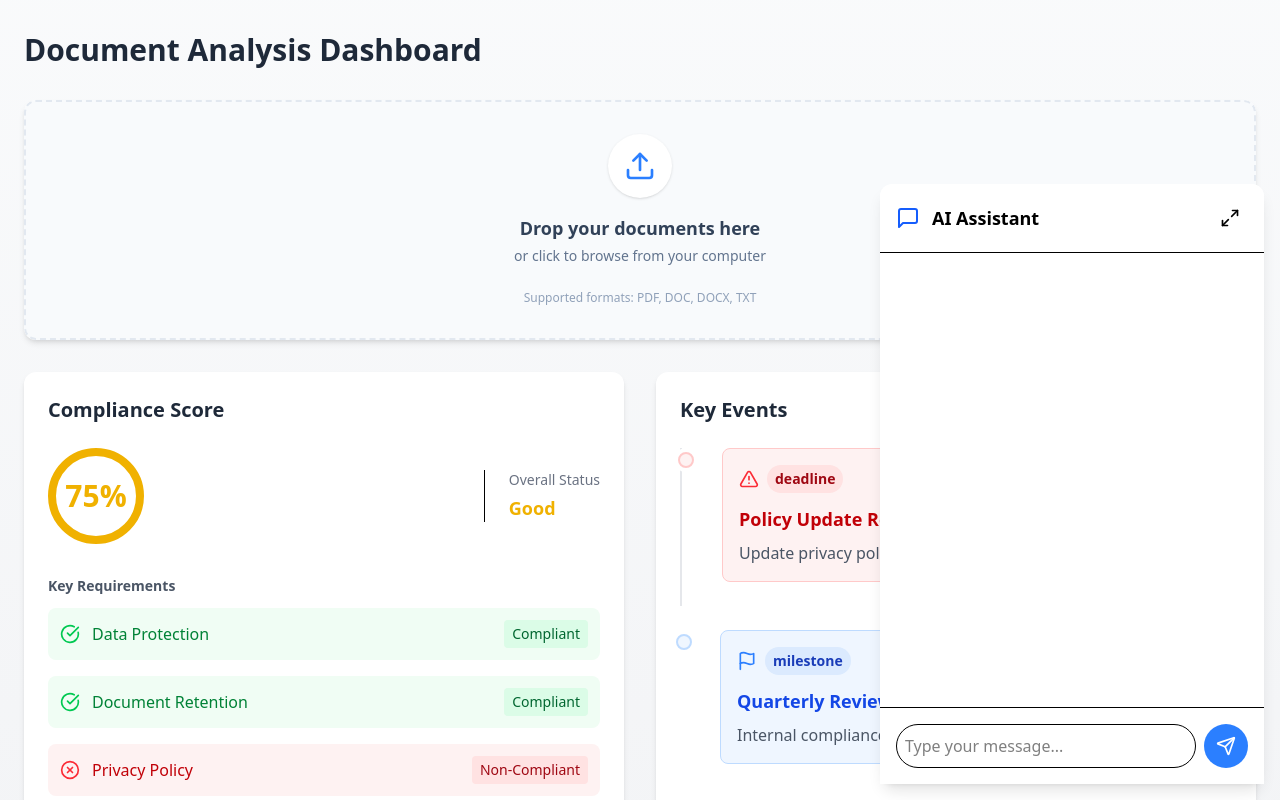
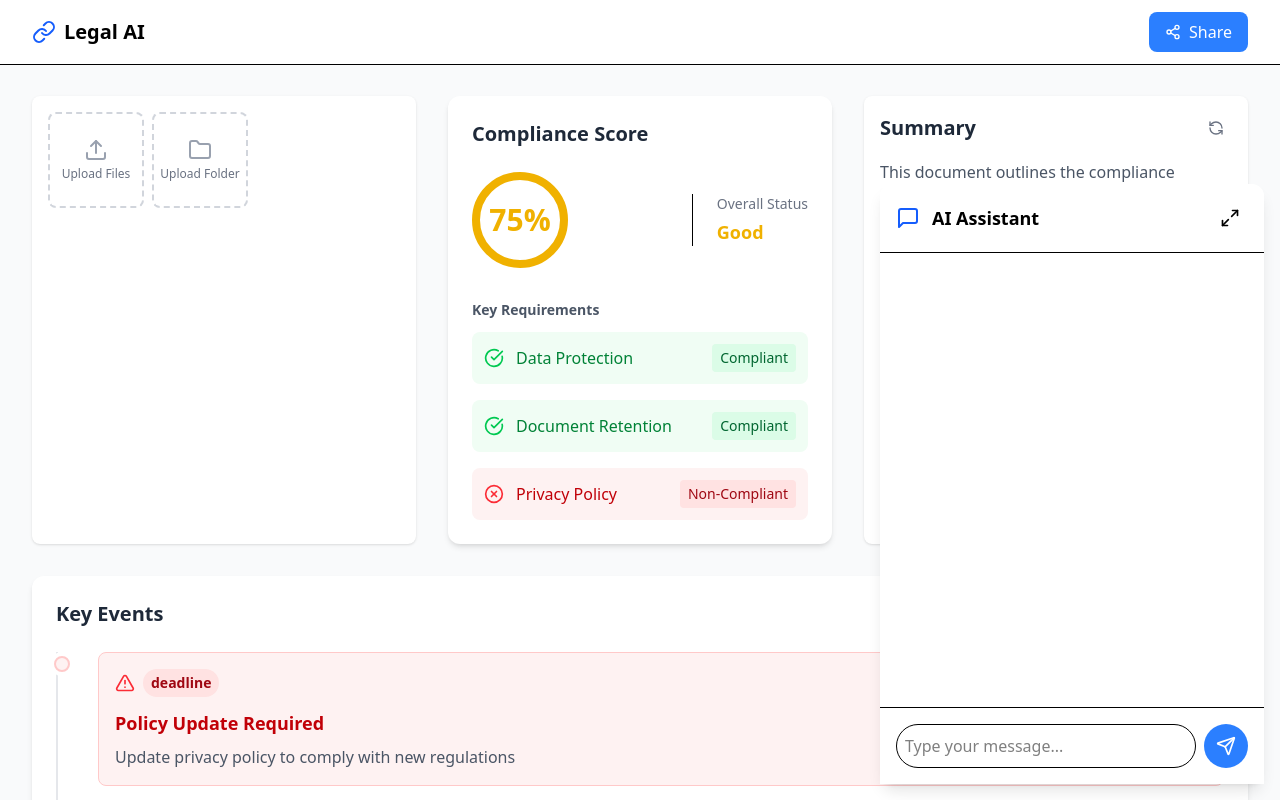
Before and after one commit to calvinseptyanto/ibmgranite, a React (Vite) app in the folder client/: page / in a window 1280 px wide. Shown: the top 800 px of the page. Built offline with nearby package versions, Linux system fonts and the light colour scheme.

Commit message:
made 2 components and tweaked how the frontend looks

```diff
--- a/client/src/components/DocumentUpload.jsx
+++ b/client/src/components/DocumentUpload.jsx
@@ -1,46 +1,63 @@
-import React, { useState } from 'react';
-import { Upload, FileText, X } from 'lucide-react';
+import React from 'react';
+import { Upload, X, FileText, Folder } from 'lucide-react';
 
 const DocumentUpload = ({ onFileUpload, uploadedFiles }) => {
-  const [isDragging, setIsDragging] = useState(false);
-
   const handleFileUpload = (event) => {
     const files = Array.from(event.target.files);
     onFileUpload?.(files);
   };
 
-  const handleDragOver = (e) => {
-    e.preventDefault();
-    setIsDragging(true);
-  };
-
-  const handleDragLeave = () => {
-    setIsDragging(false);
-  };
-
-  const handleDrop = (e) => {
-    e.preventDefault();
-    setIsDragging(false);
-    const files = Array.from(e.dataTransfer.files);
+  const handleFolderUpload = (event) => {
+    const files = Array.from(event.target.files);
     onFileUpload?.(files);
   };
 
+  const getFileIcon = (filename) => {
+    const extension = filename.split('.').pop().toLowerCase();
+    switch (extension) {
+      case 'pdf':
+        return <FileText className="w-8 h-8 text-red-500" />;
+      case 'doc':
+      case 'docx':
+        return <FileText className="w-8 h-8 text-blue-500" />;
+      case 'txt':
+        return <FileText className="w-8 h-8 text-gray-500" />;
+      default:
+        return <FileText className="w-8 h-8 text-gray-400" />;
+    }
+  };
+
   return (
-    <div className="bg-white rounded-xl shadow-md overflow-hidden">
-      {/* Upload Area */}
+    <div className="bg-white rounded-lg shadow p-4">
+      <div className="flex flex-wrap gap-4">
+        {/* Uploaded Files */}
+        {uploadedFiles.map((file, index) => (
           <div
-        className={`
-          p-8 transition-all duration-200
-          ${isDragging
-            ? 'bg-blue-50 border-blue-300'
-            : 'bg-slate-50 border-slate-200'
-          }
-          border-2 border-dashed rounded-xl
-        `}
-        onDragOver={handleDragOver}
-        onDragLeave={handleDragLeave}
-        onDrop={handleDrop}
+            key={index}
+            className="relative group w-24 h-24 bg-gray-50 rounded-lg border flex flex-col items-center justify-center p-2"
           >
+            {/* Remove Button */}
+            <button
+              className="absolute -top-2 -right-2 bg-red-500 text-white rounded-full p-1 opacity-0 group-hover:opacity-100 transition-opacity"
+              onClick={() => onFileUpload(uploadedFiles.filter((_, i) => i !== index))}
+            >
+              <X className="w-3 h-3" />
+            </button>
+
+            {/* File Icon */}
+            {getFileIcon(file.name)}
+
+            {/* File Name */}
+            <span className="text-xs text-gray-600 mt-1 truncate w-full text-center">
+              {file.name.length > 15 ? file.name.substring(0, 12) + '...' : file.name}
+            </span>
+          </div>
+        ))}
+
+        {/* Upload Buttons */}
+        <div className="flex gap-2">
+          {/* File Upload */}
+          <div>
             <input
               type="file"
               multiple
@@ -51,56 +68,33 @@ const DocumentUpload = ({ onFileUpload, uploadedFiles }) => {
             />
             <label
               htmlFor="file-upload"
-          className="flex flex-col items-center gap-4 cursor-pointer"
+              className="w-24 h-24 border-2 border-dashed border-gray-300 rounded-lg flex flex-col items-center justify-center cursor-pointer hover:bg-gray-50 transition-colors"
             >
-          <div className="p-4 bg-white rounded-full shadow-sm">
-            <Upload className="w-8 h-8 text-blue-500" />
-          </div>
-          <div className="text-center">
-            <p className="text-lg font-semibold text-slate-700">
-              Drop your documents here
-            </p>
-            <p className="text-sm text-slate-500 mt-1">
-              or click to browse from your computer
-            </p>
-          </div>
-          <p className="text-xs text-slate-400 mt-2">
-            Supported formats: PDF, DOC, DOCX, TXT
-          </p>
+              <Upload className="w-6 h-6 text-gray-400" />
+              <span className="text-xs text-gray-500 mt-1">Upload Files</span>
             </label>
           </div>
 
-      {/* File List */}
-      {uploadedFiles.length > 0 && (
-        <div className="p-6 border-t border-slate-200">
-          <h3 className="text-sm font-semibold text-slate-700 mb-4">
-            Uploaded Files ({uploadedFiles.length})
-          </h3>
-          <div className="space-y-3">
-            {uploadedFiles.map((file, index) => (
-              <div
-                key={index}
-                className="flex items-center justify-between p-3 bg-slate-50 rounded-lg hover:bg-slate-100 transition-colors"
+          {/* Folder Upload */}
+          <div>
+            <input
+              type="file"
+              webkitdirectory=""
+              directory=""
+              onChange={handleFolderUpload}
+              className="hidden"
+              id="folder-upload"
+            />
+            <label
+              htmlFor="folder-upload"
+              className="w-24 h-24 border-2 border-dashed border-gray-300 rounded-lg flex flex-col items-center justify-center cursor-pointer hover:bg-gray-50 transition-colors"
             >
-                <div className="flex items-center gap-3">
-                  <div className="p-2 bg-white rounded-lg">
-                    <FileText className="w-4 h-4 text-blue-500" />
-                  </div>
-                  <div>
-                    <p className="text-sm font-medium text-slate-700">{file.name}</p>
-                    <p className="text-xs text-slate-500">
-                      {(file.size / 1024 / 1024).toFixed(2)} MB
-                    </p>
+              <Folder className="w-6 h-6 text-gray-400" />
+              <span className="text-xs text-gray-500 mt-1">Upload Folder</span>
+            </label>
           </div>
         </div>
-                <button className="p-1 hover:bg-slate-200 rounded-full transition-colors">
-                  <X className="w-4 h-4 text-slate-500" />
-                </button>
       </div>
-            ))}
-          </div>
-        </div>
-      )}
     </div>
   );
 };
--- /dev/null
+++ b/client/src/components/Navbar.jsx
@@ -0,0 +1,63 @@
+import React, { useState } from 'react';
+import { Share2, Check, Link } from 'lucide-react';
+
+const Navbar = () => {
+  const [showCopiedMessage, setShowCopiedMessage] = useState(false);
+
+  const handleShare = async () => {
+    try {
+      // Get the current URL
+      const currentUrl = window.location.href;
+      await navigator.clipboard.writeText(currentUrl);
+
+      // Show copied message
+      setShowCopiedMessage(true);
+      setTimeout(() => setShowCopiedMessage(false), 2000);
+    } catch (err) {
+      console.error('Failed to copy:', err);
+    }
+  };
+
+  return (
+    <nav className="fixed top-0 left-0 right-0 bg-white border-b z-50">
+      <div className="max-w-7xl mx-auto px-4 sm:px-6 lg:px-8">
+        <div className="flex justify-between items-center h-16">
+          {/* Logo/Brand */}
+          <div className="flex items-center">
+            <Link className="w-6 h-6 text-blue-600" />
+            <span className="ml-2 text-xl font-semibold">Legal AI</span>
+          </div>
+
+          {/* Share Button */}
+          <div className="relative">
+            <button
+              onClick={handleShare}
+              className="flex items-center gap-2 px-4 py-2 bg-blue-500 text-white rounded-lg hover:bg-blue-600 transition-colors"
+            >
+              {showCopiedMessage ? (
+                <>
+                  <Check className="w-4 h-4" />
+                  <span>Copied!</span>
+                </>
+              ) : (
+                <>
+                  <Share2 className="w-4 h-4" />
+                  <span>Share</span>
+                </>
+              )}
+            </button>
+
+            {/* Tooltip/Message (appears when copying) */}
+            {showCopiedMessage && (
+              <div className="absolute right-0 mt-2 py-1 px-3 bg-gray-800 text-white text-sm rounded shadow-lg whitespace-nowrap">
+                Link copied to clipboard
+              </div>
+            )}
+          </div>
+        </div>
+      </div>
+    </nav>
+  );
+};
+
+export default Navbar;
--- /dev/null
+++ b/client/src/components/Summary.jsx
@@ -0,0 +1,36 @@
+import React, { useState } from 'react';
+import { RefreshCcw } from 'lucide-react';
+
+const Summary = ({ summary = "Loading summary..." }) => {
+  const [isLoading, setIsLoading] = useState(false);
+
+  const handleRefresh = async () => {
+    setIsLoading(true);
+    // Add your API call here
+    setTimeout(() => setIsLoading(false), 1000); // Temporary timeout for demo
+  };
+
+  return (
+    <div className="bg-white rounded-lg shadow p-4 h-full">
+      {/* Header */}
+      <div className="flex justify-between items-center mb-4">
+        <h2 className="text-xl font-semibold text-gray-800">Summary</h2>
+        <button
+          onClick={handleRefresh}
+          className={`p-2 rounded-full hover:bg-gray-100 transition-all ${isLoading ? 'animate-spin' : ''}`}
+        >
+          <RefreshCcw className="w-4 h-4 text-gray-500" />
+        </button>
+      </div>
+
+      {/* Summary Content */}
+      <div className="h-[calc(100%-2rem)] overflow-auto">
+        <p className="text-gray-600 whitespace-pre-wrap">
+          {summary}
+        </p>
+      </div>
+    </div>
+  );
+};
+
+export default Summary;
--- a/client/src/pages/DashboardPage.jsx
+++ b/client/src/pages/DashboardPage.jsx
@@ -3,6 +3,8 @@ import ChatInterface from '@/components/ChatInterface';
 import DocumentUpload from '@/components/DocumentUpload';
 import ComplianceScore from '@/components/ComplianceScore';
 import KeyEvents from '@/components/KeyEvents';
+import Summary from '@/components/Summary';
+import Navbar from '@/components/Navbar';
 
 const DashboardPage = () => {
   const [uploadedFiles, setUploadedFiles] = useState([]);
@@ -29,6 +31,14 @@ const DashboardPage = () => {
     }
   ]);
 
+  const [summary, setSummary] = useState(
+    "This document outlines the compliance requirements and obligations for data handling and privacy policies. Key points include:\n\n" +
+    "1. Data protection measures are currently in place and meeting standards\n" +
+    "2. Document retention policies are being followed correctly\n" +
+    "3. Privacy policy requires updates to align with new regulations\n\n" +
+    "Recommended actions include reviewing and updating the privacy policy before the March 15 deadline."
+  );
+
   const handleFileUpload = (files) => {
     setUploadedFiles(prev => [...prev, ...files]);
   };
@@ -38,26 +48,30 @@ const DashboardPage = () => {
   };
 
   return (
-    <div className="min-h-screen bg-gradient-to-b from-gray-50 to-gray-100">
+    <div className="min-h-screen bg-gray-50">
+      {/* Navbar */}
+      <Navbar />
+
       {/* Main Content */}
-      <main className="container mx-auto px-6 py-8">
-        <h1 className="text-3xl font-bold text-gray-800 mb-8">Document Analysis Dashboard</h1>
-
-        {/* Upload Section */}
-        <section className="mb-8">
+      <main className="pt-16">
+        <div className="max-w-7xl mx-auto px-4 sm:px-6 lg:px-8 py-8">
+          {/* Top Grid: DocumentUpload, ComplianceScore, and Summary */}
+          <div className="grid grid-cols-1 md:grid-cols-3 gap-8 mb-8">
             <DocumentUpload
               onFileUpload={handleFileUpload}
               uploadedFiles={uploadedFiles}
             />
-        </section>
-
-        {/* Analytics Grid */}
-        <div className="grid grid-cols-1 md:grid-cols-2 gap-8">
             <ComplianceScore
               score={complianceData.score}
               requirements={complianceData.requirements}
             />
+            <Summary summary={summary} />
+          </div>
+
+          {/* Bottom Row: KeyEvents full width */}
+          <div>
             <KeyEvents events={keyEvents} />
+          </div>
         </div>
       </main>
 
```
Lines whose indentation alone changed are shown as unchanged.
